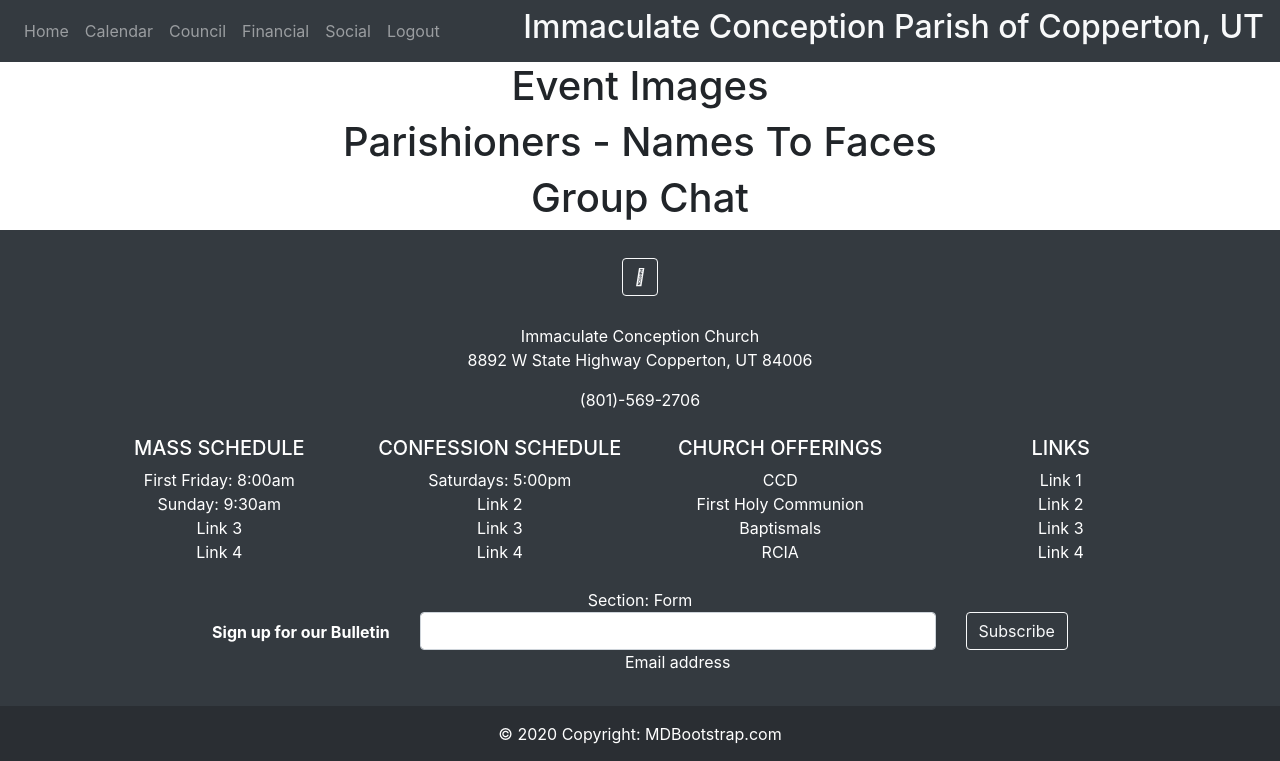
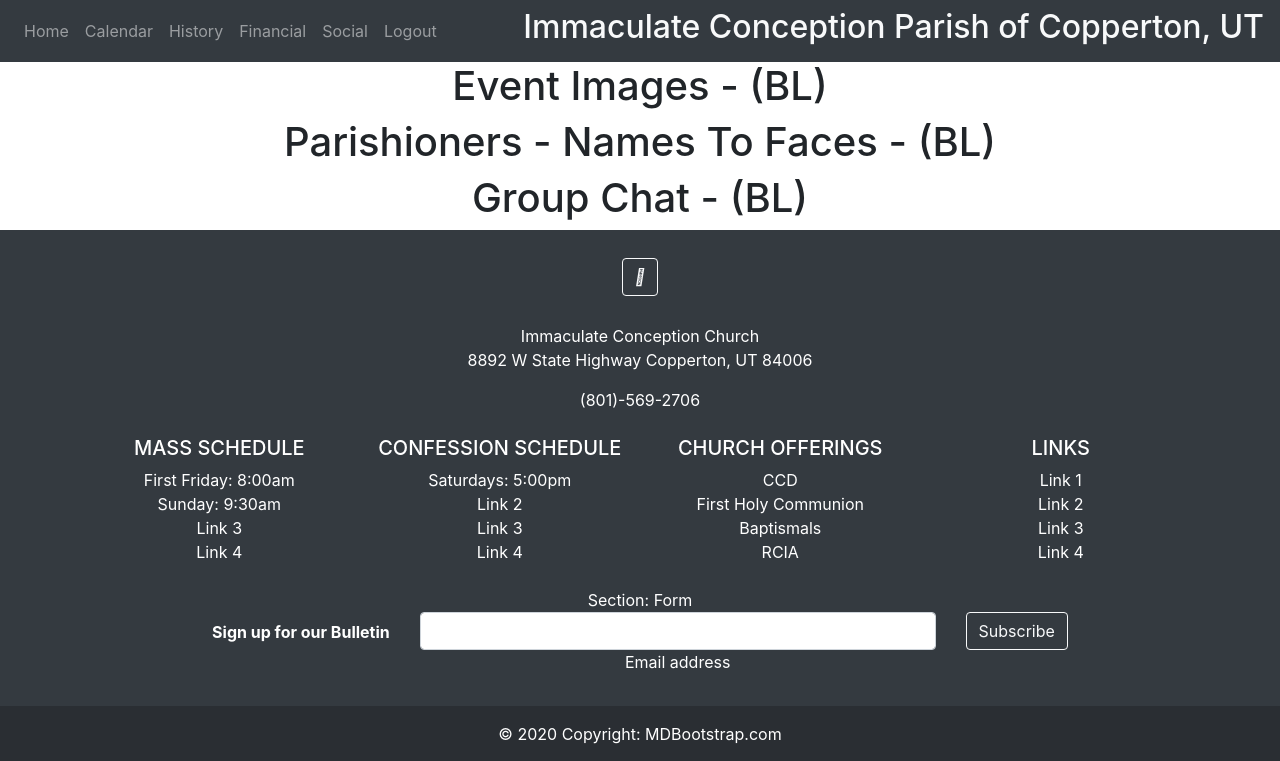
Before and after one commit to johndolacjr/ImmaculateConceptionCopperton, a Flask app: page /social in a window 1280 px wide. Shown: the top 761 px of the page. Run offline with Flask 2, Linux system fonts and the light colour scheme; the visitor is signed in with stand-in values (Sample User, id 1); some libraries are stand-ins or nearby versions.

Commit message:
changed council to history.html and moved some files around

```diff
--- a/website/templates/base.html
+++ b/website/templates/base.html
@@ -32,7 +32,7 @@
           {% if user.is_authenticated %}
           <a class="nav-item nav-link" id="home" href="/">Home</a>
           <a class="nav-item nav-link" id="calendar" href="/calendar">Calendar</a>
-          <a class="nav-item nav-link" id="council" href="/council">Council</a>
+          <a class="nav-item nav-link" id="history" href="/history">History</a>
           <a class="nav-item nav-link" id="financial" href="/financial">Financial</a>
           <a class="nav-item nav-link" id="social" href="/social">Social</a>
           <a class="nav-item nav-link" id="logout" href="/logout">Logout</a>
--- a/website/templates/calendar.html
+++ b/website/templates/calendar.html
@@ -7,4 +7,6 @@
 {% block title %}Calendar{% endblock %}
 {% block content %}
     <h1 align="center">Calendar Stuff</h1>
+    <h1 align="center">Meetings</h1>
+    <h1 align="center">Future KoC Events</h1>
 {% endblock %}
--- a/website/templates/financial.html
+++ b/website/templates/financial.html
@@ -1,7 +1,7 @@
 {% extends "base.html" %}
 {% block title %}Financial{% endblock %}
 {% block content %}
-    <h1 align="center">Reocurring Donations</h1>
-    <h1 align="center">One Time Donation</h1>
-    <h1 align="center">Donation Tracker???</h1>
+    <h1 align="center">Reocurring Donations - (BL)</h1>
+    <h1 align="center">One Time Donation - (BL)</h1>
+    <h1 align="center">Donation Tracker??? - (BL)</h1>
 {% endblock %}
--- /dev/null
+++ b/website/templates/history.html
@@ -0,0 +1,5 @@
+{% extends "base.html" %}
+{% block title %}History{% endblock %}
+{% block content %}
+    <h1 align="center">KoC History</h1>
+{% endblock %}
--- a/website/templates/home.html
+++ b/website/templates/home.html
@@ -2,8 +2,8 @@
 {% block title %}Home{% endblock %}
 {% block content %}
     <h1 align="center">Digital Bulletin Board/Upcoming Events/Etc</h1>
-    <h1 align="center">Sunday Social Sign Up</h1>
-    <h1 align="center">Search Function</h1>
+    <h1 align="center">Sunday Social Sign Up - (BL)</h1>
+    <h1 align="center">Search Function - (BL)</h1>
     <h1 align="center">Sacraments/Church Offering: CCD, First Communion, Etc</h1>
     <h1 align="center">New Parishioner Registration Forms - Digital</h1>
 
--- a/website/templates/social.html
+++ b/website/templates/social.html
@@ -1,7 +1,7 @@
 {% extends "base.html" %}
 {% block title %}Social{% endblock %}
 {% block content %}
-    <h1 align="center">Event Images</h1>
-    <h1 align="center">Parishioners - Names To Faces</h1>
-    <h1 align="center">Group Chat</h1>
+    <h1 align="center">Event Images - (BL)</h1>
+    <h1 align="center">Parishioners - Names To Faces - (BL)</h1>
+    <h1 align="center">Group Chat - (BL)</h1>
 {% endblock %}
--- a/website/views.py
+++ b/website/views.py
@@ -29,9 +29,9 @@ def home():
 def calendar():
     return render_template("calendar.html", user=current_user)
 
-@views.route('/council')
-def council():
-    return render_template("council.html", user=current_user)
+@views.route('/history')
+def history():
+    return render_template("history.html", user=current_user)
 
 @views.route('/financial')
 def financial():
```
Also changed, not shown: website/templates/council.html (deleted, +0 -8 lines).
